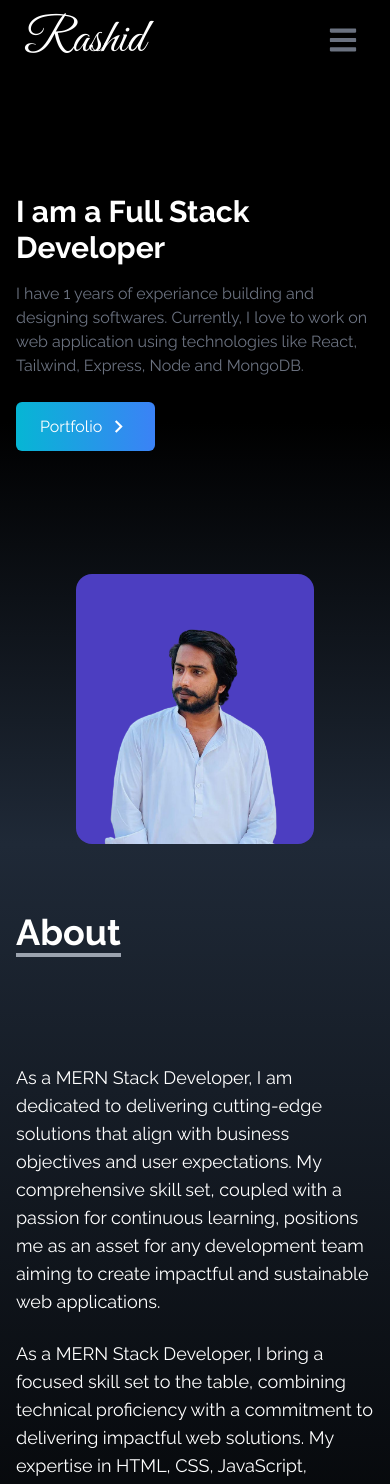
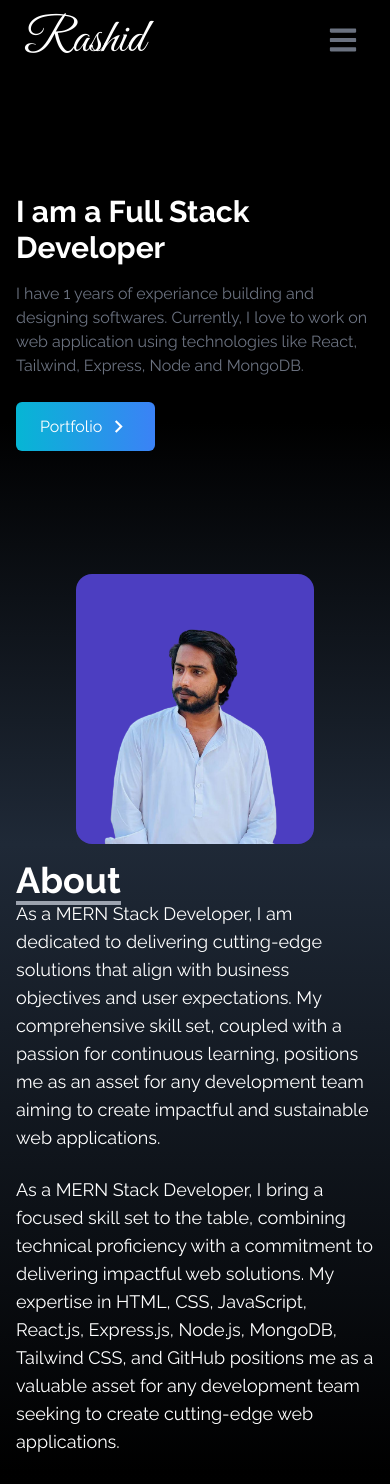
Before and after one commit to RashidPanhwar/portfolio, a React (Create React App) app: page / in a window 390 px wide. Shown: the top 1484 px of the page. Built offline with nearby package versions, Linux system fonts and the light colour scheme; the HTML template or start-up script is replaced by a standard one.

Commit message:
clear about section bug

```diff
--- a/src/portfolio/About.jsx
+++ b/src/portfolio/About.jsx
@@ -2,14 +2,14 @@ import React from 'react'
 
 const About = () => {
   return (
-    <div name="about" className='w-full h-screen bg-gradient-to-b from-gray-800 to-black text-white'>
+    <div name="about" className='w-full md:h-screen bg-gradient-to-b from-gray-800 to-black text-white'>
         <div className='max-w-screen-lg p-4 mx-auto flex flex-col justify-center w-full h-full'>
-            <div className='pb-8'>
+            <div className='md:pb-8'>
                 <p className='text-4xl font-bold inline border-b-4  border-gray-400'>
                     About
                 </p>
             </div>
-            <p className='text-lg mt-20'>
+            <p className='text-lg'>
                 As a MERN Stack Developer, I am dedicated to delivering cutting-edge solutions
                 that align with business objectives and user expectations. My comprehensive skill set,
                 coupled with a passion for continuous learning, positions me as an asset for any
```
